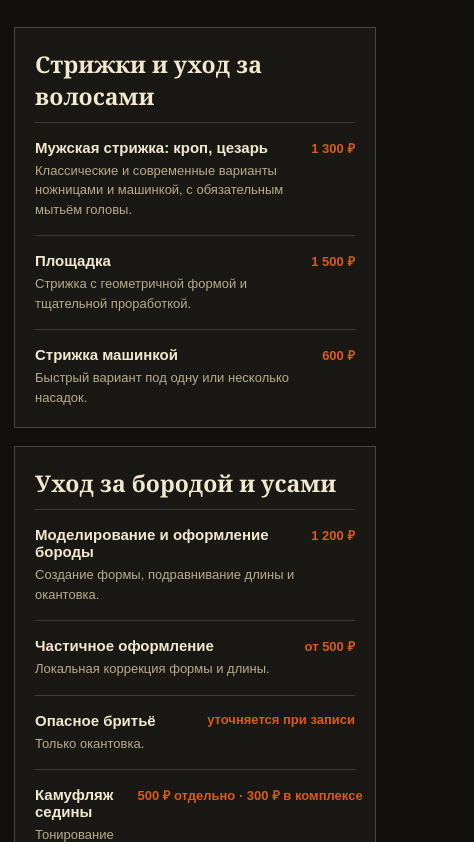
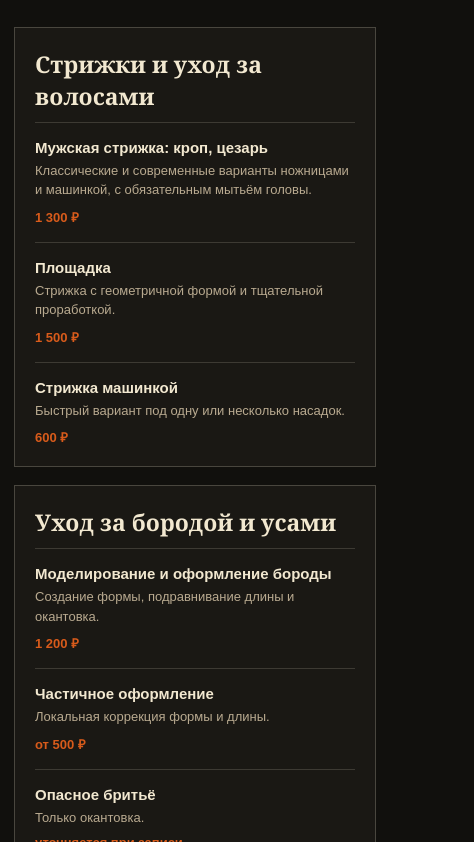
Before and after one commit to ezixxxgame-cmyk/b-b, a Next.js app: page / in a window 390 px wide. Shown: the part 1022-1864 px from the top of the page, 474 px wide, since content can reach past the window. Built offline with nearby package versions, Linux system fonts and the light colour scheme.

Commit message:
Fix mobile layout overflow

```diff
--- a/app/globals.css
+++ b/app/globals.css
@@ -82,9 +82,10 @@ button { cursor: pointer; }
 .schedule { display: grid; grid-template-columns: 1fr 1fr; gap: 6px 14px; color: var(--muted); font-size: 14px; }
 .form { display: grid; gap: 14px; }
 .form-grid { display: grid; grid-template-columns: 1fr 1fr; gap: 14px; }
-.field { display: grid; gap: 6px; }
+.field { display: grid; gap: 6px; min-width: 0; }
 .field label { font-size: 12px; font-weight: 700; text-transform: uppercase; letter-spacing: .08em; }
 .field input, .field select, .field textarea { width: 100%; border: 1px solid #8c7a62; background: #1a1814; color: var(--paper); padding: 13px 14px; border-radius: 0; }
+.field input[type='date'], .field input[type='time'] { min-width: 0; max-width: 100%; }
 .field textarea { min-height: 100px; resize: vertical; }
 .consent { display: flex; gap: 10px; align-items: flex-start; color: var(--muted); font-size: 12px; line-height: 1.45; }
 .consent input { margin-top: 3px; accent-color: var(--orange); }
@@ -105,6 +106,8 @@ button { cursor: pointer; }
   .gallery, .contact-grid, .services, .reviews { grid-template-columns: 1fr; }
   .benefits { grid-template-columns: repeat(2, minmax(0, 1fr)); }
   .form-grid { grid-template-columns: 1fr; }
+  .service-item { flex-direction: column; align-items: flex-start; gap: 8px; }
+  .service-price { max-width: 100%; text-align: left; }
 }
 
 @media (prefers-reduced-motion: reduce) {
```
